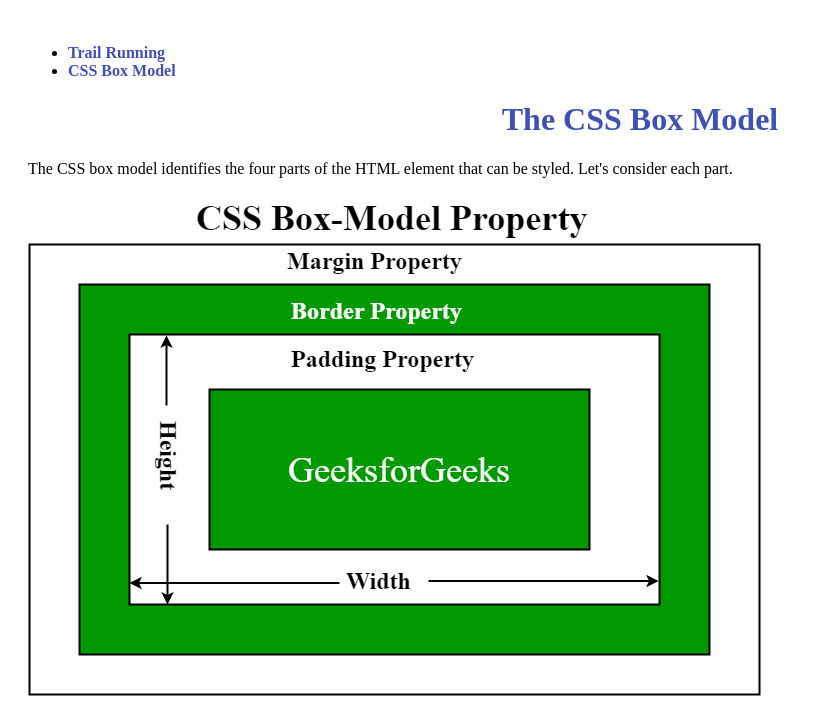
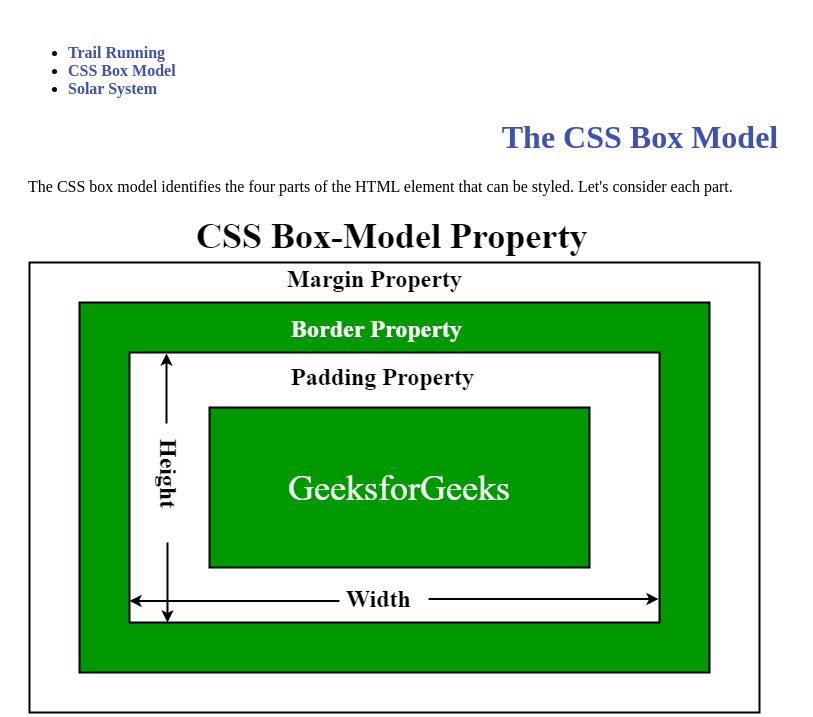
Before and after one commit to JakeLkh/webproject, a plain HTML site: page box_model.html in a window 1280 px wide. Shown: the top 717 px of the page, without its empty margins (0-813 px from the left). Drawn offline with Linux system fonts and the light colour scheme.

Commit message:
Resubmission Try

```diff
--- a/box_model.html
+++ b/box_model.html
@@ -13,6 +13,7 @@
 <ul>
     <li><a href="running.html">Trail Running</a></li>
     <li><a href="box_model.html">CSS Box Model</a></li>
+    <li><a href="index.html">Solar System</a></li>
 </ul>
 
 <h1>The CSS Box Model</h1>
```
Also changed, not shown: running.html (+1 -0 lines).
